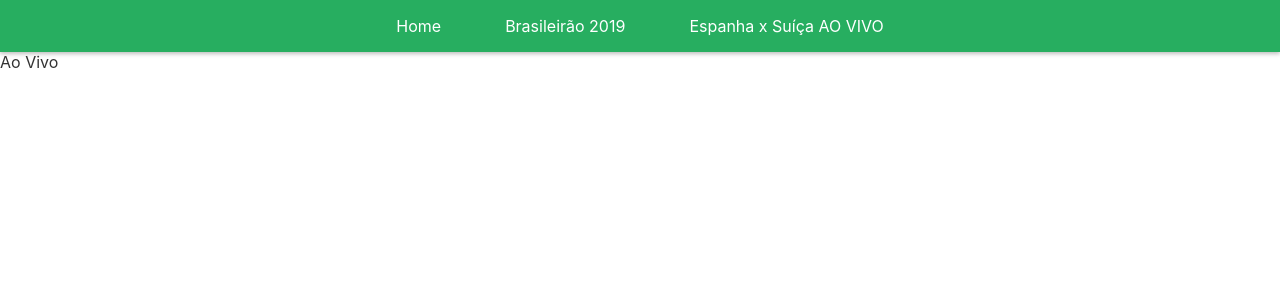
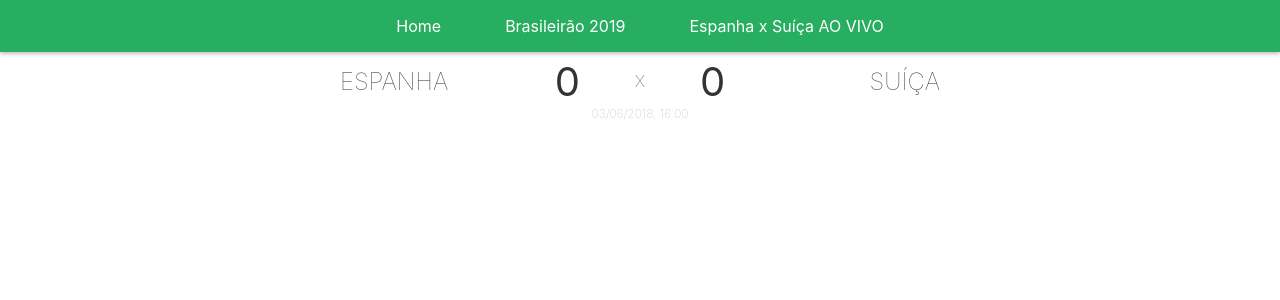
Before and after one commit to Rosinele/FrontEndbyFacebookDeveloperCircle, a React (Create React App) app in the folder 09 - Desenvolvimento com React.js/curso-platzi-soccer/: page /ao-vivo in a window 1280 px wide. Shown: the top 300 px of the page. Built offline with nearby package versions, Linux system fonts and the light colour scheme; no server answers.

Commit message:
Página de acompanhamento da partida

```diff
--- a/09 - Desenvolvimento com React.js/curso-platzi-soccer/package.json
+++ b/09 - Desenvolvimento com React.js/curso-platzi-soccer/package.json
@@ -10,7 +10,8 @@
     "react-dom": "^16.13.0",
     "react-responsive": "^8.0.3",
     "react-router-dom": "^5.1.2",
-    "react-scripts": "3.4.0"
+    "react-scripts": "3.4.0",
+    "use-persisted-state": "^0.3.0"
   },
   "scripts": {
     "start": "react-scripts start",
--- a/09 - Desenvolvimento com React.js/curso-platzi-soccer/src/LiveMatch.js
+++ b/09 - Desenvolvimento com React.js/curso-platzi-soccer/src/LiveMatch.js
@@ -1,5 +1,55 @@
-import React from 'react';
-import './LiveMatch.css';
+import React from "react";
+import { getMatch } from './api';
 
-const LiveMatch = () => (<div>Ao Vivo</div>)
+import "./LiveMatch.css";
+
+const dateTimeFormat = Intl.DateTimeFormat("pt-br", {
+    year: "numeric",
+    month: "numeric",
+    day: "numeric",
+    hour: "numeric",
+    minute: "numeric"
+});
+const formatDate = date => dateTimeFormat.format(new Date(date));
+
+const LiveMatch = () => {
+    const [loading, setLoading] = React.useState();
+    const [match, setMatch] = React.useState();
+    const [homeTeamGoals, setHomeTeamGoasl] = React.useState(0);
+    const [awayTeamGoals, setAwayTeamGoasl] = React.useState(0);
+    React.useEffect(() => {
+        const load = async () => {
+            setLoading(true);
+            const match = await getMatch(1);
+            setMatch(match);
+            setLoading(false);
+        };
+        load();
+    }, []);
+    console.log(match);
+    return (
+        <div>
+            {loading && <h1>Atualizando partida</h1>}
+            {!loading && match && (
+                <div className="match">
+                    <div className="match-header">
+                        <div className="home-team">
+                            <span className="team-name">{match.homeTeamName}</span>
+                            <span className="team-score">{homeTeamGoals}</span>
+                        </div>
+                        <div className="versus">X</div>
+                        <div className="away-team">
+                            <span className="team-score">{awayTeamGoals}</span>
+                            <span className="team-name">{match.awayTeamName}</span>
+                        </div>
+                    </div>
+                    <div className="match-info">
+                        <div className="match-date">{formatDate(match.date)}</div>
+                    </div>
+                </div>
+            )}
+        </div>
+    );
+};
+
 export default LiveMatch;
```
Also changed, not shown: 2 other files (tests, documents, lock files or other folders).
